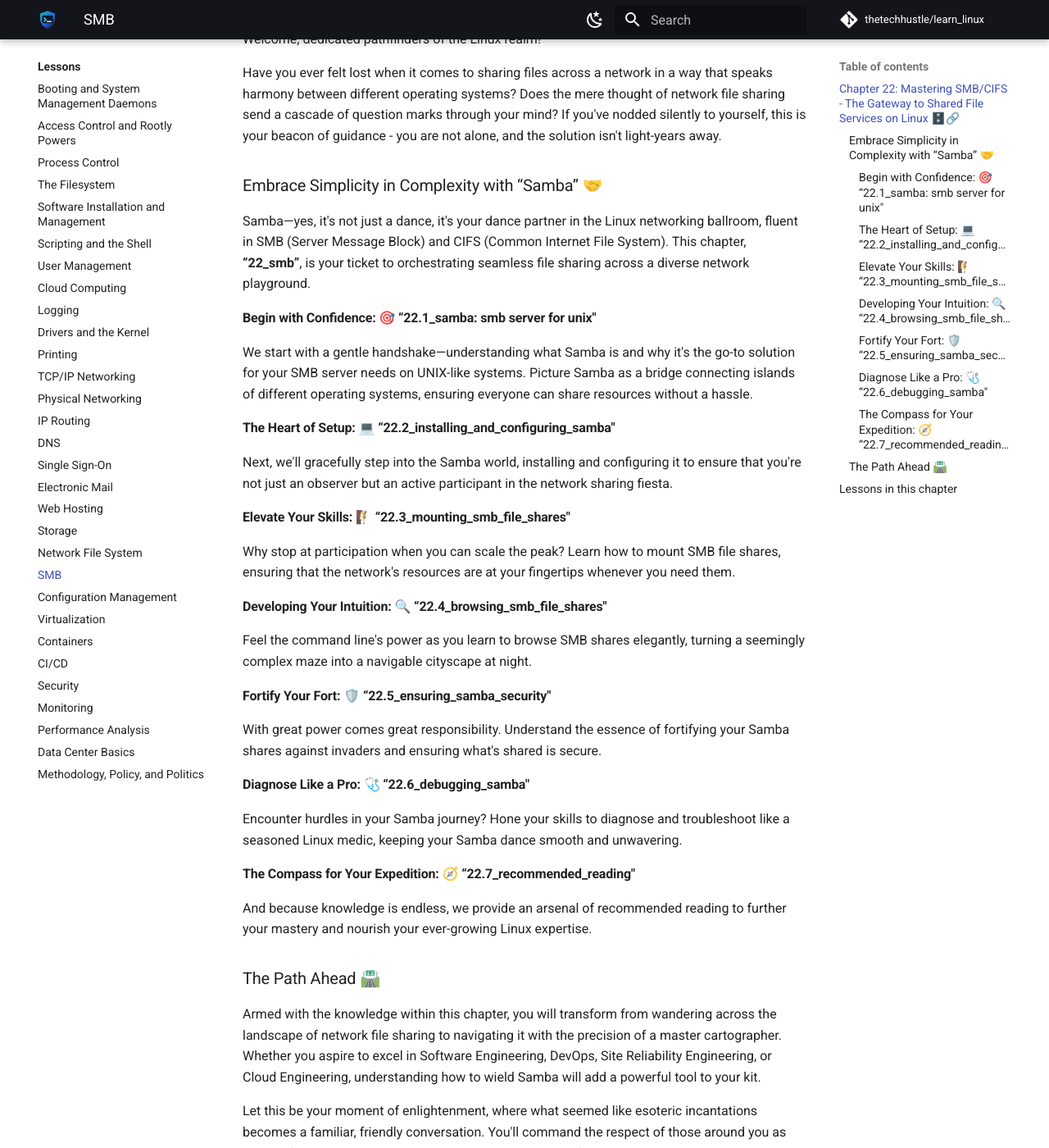
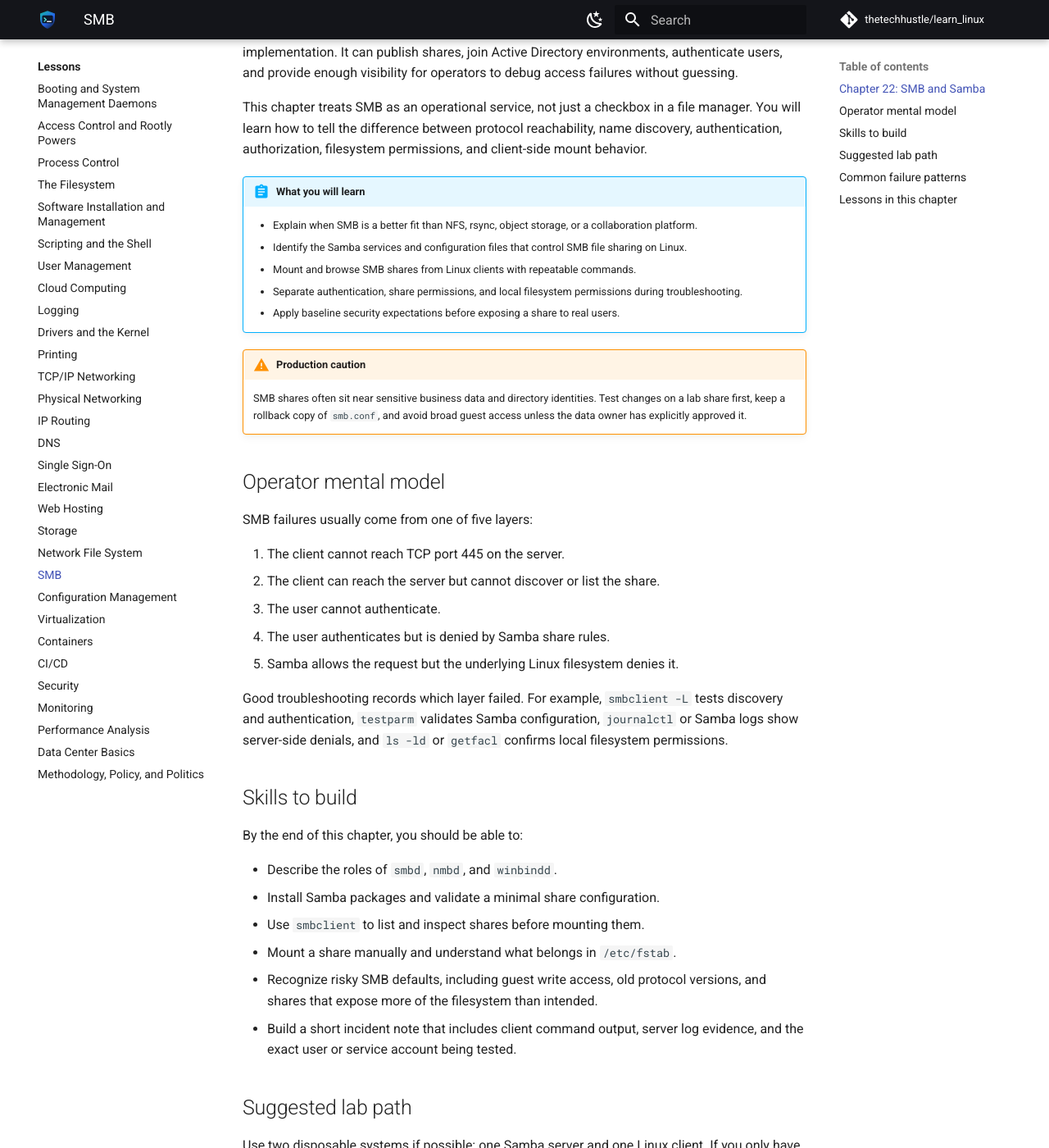
Before and after one commit to thetechhustle/learn_linux, an MkDocs documentation site: the page built from docs/lessons/22_smb/README.md, in a window 1280 px wide and 1400 px high, scrolled down 279 px. Shown: the whole window at 82% size. Built offline with MkDocs 1.6.1 and Material for MkDocs 9.7.7, drawn with Linux system fonts in a browser that asks for light colours; comment, search, counter and statistics services are not loaded; some of the changed text lies outside the part shown.

Commit message:
Improve Chapter 22 SMB overview (#199)
Co-authored-by: Jules Ai <jules@Juless-Air.ts.net lan>

```diff
--- a/docs/lessons/22_smb/README.md
+++ b/docs/lessons/22_smb/README.md
@@ -1,59 +1,96 @@
-## Chapter 22: Mastering SMB/CIFS - The Gateway to Shared File Services on Linux 🗄️🔗
+## Chapter 22: SMB and Samba
 
-Welcome, dedicated pathfinders of the Linux realm!
+SMB is the file-sharing protocol most Linux administrators meet when Linux
+systems need to share files with Windows, macOS, or mixed desktop fleets.
+Samba is the usual Linux implementation. It can publish shares, join Active
+Directory environments, authenticate users, and provide enough visibility for
+operators to debug access failures without guessing.
 
-Have you ever felt lost when it comes to sharing files across a network in a way that speaks harmony between different operating systems? Does the mere thought of network file sharing send a cascade of question marks through your mind? If you've nodded silently to yourself, this is your beacon of guidance - you are not alone, and the solution isn't light-years away.
+This chapter treats SMB as an operational service, not just a checkbox in a
+file manager. You will learn how to tell the difference between protocol
+reachability, name discovery, authentication, authorization, filesystem
+permissions, and client-side mount behavior.
 
-### Embrace Simplicity in Complexity with “Samba” 🤝
+!!! abstract "What you will learn"
+    - Explain when SMB is a better fit than NFS, rsync, object storage, or a
+      collaboration platform.
+    - Identify the Samba services and configuration files that control SMB file
+      sharing on Linux.
+    - Mount and browse SMB shares from Linux clients with repeatable commands.
+    - Separate authentication, share permissions, and local filesystem
+      permissions during troubleshooting.
+    - Apply baseline security expectations before exposing a share to real
+      users.
 
-Samba—yes, it's not just a dance, it's your dance partner in the Linux networking ballroom, fluent in SMB (Server Message Block) and CIFS (Common Internet File System). This chapter, **“22_smb”**, is your ticket to orchestrating seamless file sharing across a diverse network playground.
+!!! warning "Production caution"
+    SMB shares often sit near sensitive business data and directory identities.
+    Test changes on a lab share first, keep a rollback copy of `smb.conf`, and
+    avoid broad guest access unless the data owner has explicitly approved it.
 
-#### Begin with Confidence: 🎯 “22.1_samba: smb server for unix"
+## Operator mental model
 
-We start with a gentle handshake—understanding what Samba is and why it's the go-to solution for your SMB server needs on UNIX-like systems. Picture Samba as a bridge connecting islands of different operating systems, ensuring everyone can share resources without a hassle.
+SMB failures usually come from one of five layers:
 
-#### The Heart of Setup: 💻 “22.2_installing_and_configuring_samba"
+1. The client cannot reach TCP port 445 on the server.
+2. The client can reach the server but cannot discover or list the share.
+3. The user cannot authenticate.
+4. The user authenticates but is denied by Samba share rules.
+5. Samba allows the request but the underlying Linux filesystem denies it.
 
-Next, we'll gracefully step into the Samba world, installing and configuring it to ensure that you're not just an observer but an active participant in the network sharing fiesta.
+Good troubleshooting records which layer failed. For example, `smbclient -L`
+tests discovery and authentication, `testparm` validates Samba configuration,
+`journalctl` or Samba logs show server-side denials, and `ls -ld` or
+`getfacl` confirms local filesystem permissions.
 
-#### Elevate Your Skills: 🧗 “22.3_mounting_smb_file_shares"
+## Skills to build
 
-Why stop at participation when you can scale the peak? Learn how to mount SMB file shares, ensuring that the network's resources are at your fingertips whenever you need them.
+By the end of this chapter, you should be able to:
 
-#### Developing Your Intuition: 🔍 “22.4_browsing_smb_file_shares"
+- Describe the roles of `smbd`, `nmbd`, and `winbindd`.
+- Install Samba packages and validate a minimal share configuration.
+- Use `smbclient` to list and inspect shares before mounting them.
+- Mount a share manually and understand what belongs in `/etc/fstab`.
+- Recognize risky SMB defaults, including guest write access, old protocol
+  versions, and shares that expose more of the filesystem than intended.
+- Build a short incident note that includes client command output, server log
+  evidence, and the exact user or service account being tested.
 
-Feel the command line's power as you learn to browse SMB shares elegantly, turning a seemingly complex maze into a navigable cityscape at night.
+## Suggested lab path
 
-#### Fortify Your Fort: 🛡️ “22.5_ensuring_samba_security"
+Use two disposable systems if possible: one Samba server and one Linux client.
+If you only have one VM, you can still practice configuration validation and
+client commands against `localhost`.
 
-With great power comes great responsibility. Understand the essence of fortifying your Samba shares against invaders and ensuring what's shared is secure.
+1. Create a lab directory that contains non-sensitive test files.
+2. Configure a read-only share first, then validate it with `testparm`.
+3. Connect with `smbclient` and record what the client can list.
+4. Add one authenticated write path and verify both Samba and filesystem
+   permissions.
+5. Mount the share from a Linux client, then unmount and clean up the lab.
+6. Break one thing at a time, such as the password, share name, or directory
+   mode, and identify which evidence changes.
 
-#### Diagnose Like a Pro: 🩺 “22.6_debugging_samba"
+## Common failure patterns
 
-Encounter hurdles in your Samba journey? Hone your skills to diagnose and troubleshoot like a seasoned Linux medic, keeping your Samba dance smooth and unwavering.
-
-#### The Compass for Your Expedition: 🧭 “22.7_recommended_reading"
-
-And because knowledge is endless, we provide an arsenal of recommended reading to further your mastery and nourish your ever-growing Linux expertise.
-
-### The Path Ahead 🛣️
-
-Armed with the knowledge within this chapter, you will transform from wandering across the landscape of network file sharing to navigating it with the precision of a master cartographer. Whether you aspire to excel in Software Engineering, DevOps, Site Reliability Engineering, or Cloud Engineering, understanding how to wield Samba will add a powerful tool to your kit.
-
-Let this be your moment of enlightenment, where what seemed like esoteric incantations becomes a familiar, friendly conversation. You'll command the respect of those around you as you confidently bind the Linux world together, one shared file at a time.
-
-Embrace the journey, and let's unlock the potential of SMB/CIFS together. Onward to discovery and beyond! 🚀🌐🐧
+- The firewall allows SSH but not SMB on TCP port 445.
+- The share name is correct, but the path in `smb.conf` does not exist.
+- The user has a Linux account but no Samba password or directory identity
+  mapping.
+- Samba permits the share, but Linux mode bits or ACLs deny the file operation.
+- A client saved stale credentials and keeps retrying the wrong account.
+- Security hardening disabled old SMB dialects that an unsupported client still
+  needs.
 
 <!-- lesson-index:start -->
 
 ## Lessons in this chapter
 
-- [Understanding Samba: 🧩](22.1_samba-_smb_server_for_unix.md)
-- [Getting Started with Installation 📦](22.2_installing_and_configuring_samba.md)
-- [Mounting SMB File Shares on Linux 🗄️🔗](22.3_mounting_smb_file_shares.md)
-- [Exploring the Terrain: Browsing SMB File Shares 🕵️‍♂️🔍](22.4_browsing_smb_file_shares.md)
+- [22.1 Samba: SMB Server for Unix](22.1_samba-_smb_server_for_unix.md)
+- [22.2 Installing and Configuring Samba](22.2_installing_and_configuring_samba.md)
+- [22.3 Mounting SMB File Shares](22.3_mounting_smb_file_shares.md)
+- [22.4 Browsing SMB File Shares](22.4_browsing_smb_file_shares.md)
 - [22.5 Ensuring Samba Security](22.5_ensuring_samba_security.md)
-- [Debugging Samba – Your Guide to a Smooth Dance 🩺💃](22.6_debugging_samba.md)
-- [22.7 Recommended Reading 📚🔖](22.7_recommended_reading.md)
+- [22.6 Debugging Samba](22.6_debugging_samba.md)
+- [22.7 Recommended Reading](22.7_recommended_reading.md)
 
 <!-- lesson-index:end -->
```
